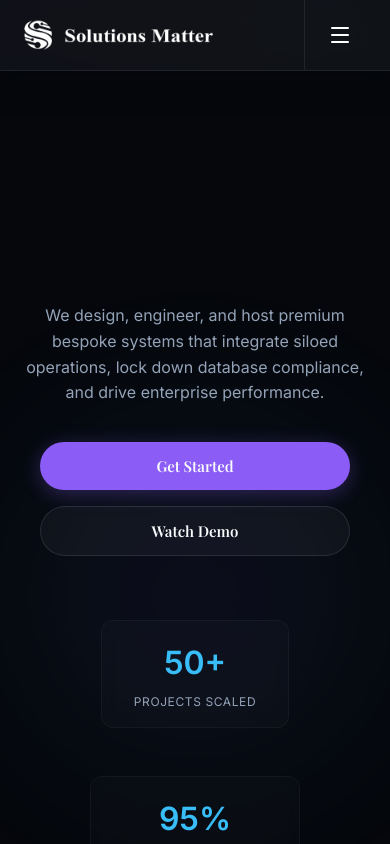
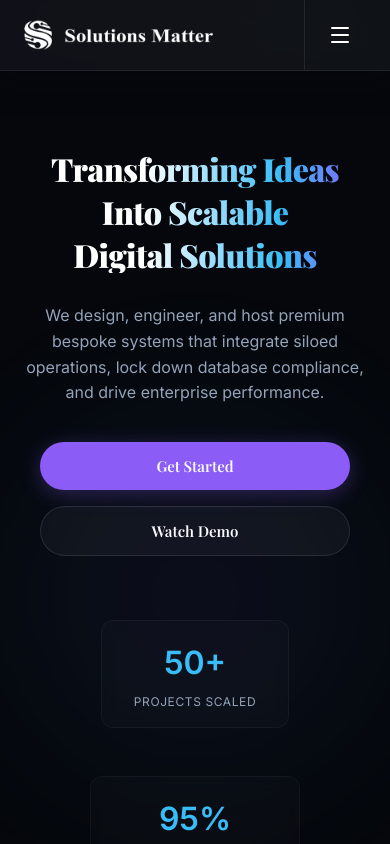
Before and after one commit to Llawliet01/solutionsmatter.net, a Next.js app: page /company/about in a window 390 px wide. Shown: the top 844 px of the page. Built offline with nearby package versions, Linux system fonts and the light colour scheme; a web font is replaced by a local one.

Commit message:
more changes

```diff
--- a/src/app/company/about/about.css
+++ b/src/app/company/about/about.css
@@ -198,6 +198,7 @@
   padding-bottom: 6px;
 }
 
+
 .about-hero-heading-wrapper .line-reveal span {
   display: block;
   transform: translateY(100px);
@@ -205,6 +206,15 @@
   background: linear-gradient(90deg, #ffffff 35%, var(--about-cyan) 75%, var(--about-purple) 100%);
   -webkit-background-clip: text;
   -webkit-text-fill-color: transparent;
+}
+
+/* On mobile/tablet (≤767px), always show the hero heading — GSAP may not fire before paint */
+@media (max-width: 767px) {
+  .about-hero-heading-wrapper .line-reveal span {
+    transform: translateY(0) !important;
+    opacity: 1 !important;
+    transition: none !important;
+  }
 }
 
 .about-hero-desc {
--- a/src/app/company/about/page.js
+++ b/src/app/company/about/page.js
@@ -1499,7 +1499,7 @@ export default function AboutPage() {
                   data-target={metric.value}
                   data-suffix={metric.suffix}
                 >
-                  0
+                  {metric.value}{metric.suffix}
                 </div>
                 <div className="about-metric-label">{metric.label}</div>
               </div>
```
